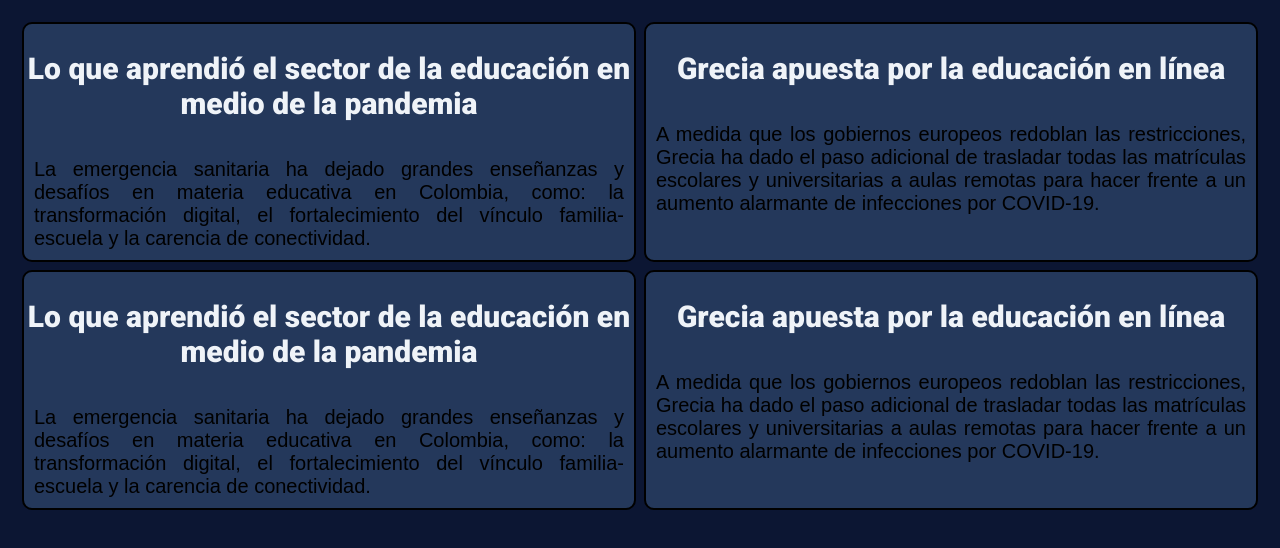
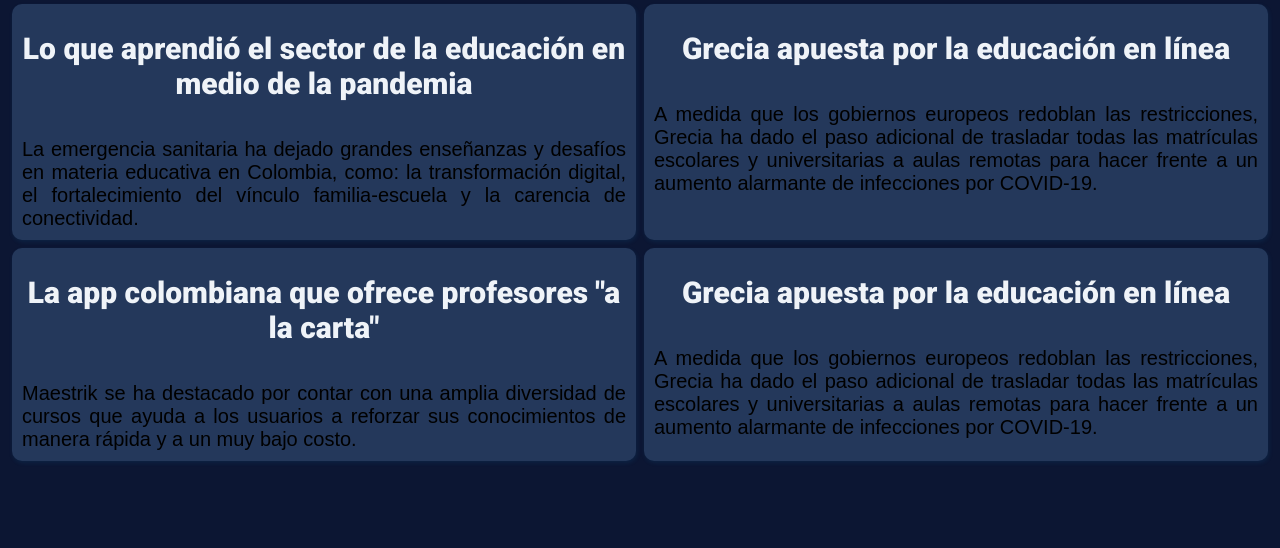
Before and after one commit to EdsonSuarez/semana-1-9, a website: page src/index.html in a window 1280 px wide. Drawn offline with Linux system fonts and the light colour scheme; a web font is replaced by a local one.

Commit message:
cambios realizados al body

```diff
--- a/src/index.html
+++ b/src/index.html
@@ -28,8 +28,8 @@
             </div>
             <div class="seccion-noticias__noticia">
                 <div class="seccion-noticias__post">
-                    <h2 class="seccion-noticas__titulo">Lo que aprendió el sector de la educación en medio de la pandemia</h2>
-                    <p class="seccion-noticias__parrafo">La emergencia sanitaria ha dejado grandes enseñanzas y desafíos en materia educativa en Colombia, como: la transformación digital, el fortalecimiento del vínculo familia-escuela y la carencia de conectividad.</p>
+                    <h2 class="seccion-noticas__titulo">La app colombiana que ofrece profesores "a la carta"</h2>
+                    <p class="seccion-noticias__parrafo">Maestrik se ha destacado por contar con una amplia diversidad de cursos que ayuda a los usuarios a reforzar sus conocimientos de manera rápida y a un muy bajo costo.</p>
                 </div>
                 <div class="seccion-noticias__post">
                     <h2 class="seccion-noticas__titulo">Grecia apuesta por la educación en línea</h2>
--- a/src/style.css
+++ b/src/style.css
@@ -1,9 +1,10 @@
 body{
     background-color:#0c1633 ;
+    margin: 0;
 }
 
 .seccion-noticias  {
-    padding: 10px;
+    padding: 0 8px;
 }
 .seccion-noticias__noticia{
     display: flex;
@@ -12,7 +13,7 @@ body{
 .seccion-noticias__post{
     margin: 4px;
     width: 50%;
-    border: solid 2px;
+    box-shadow: 1px 2px 4px 0 rgba(21,99,157,.16);
     border-radius: 10px;
     background-color: #24385b;
 }
```
